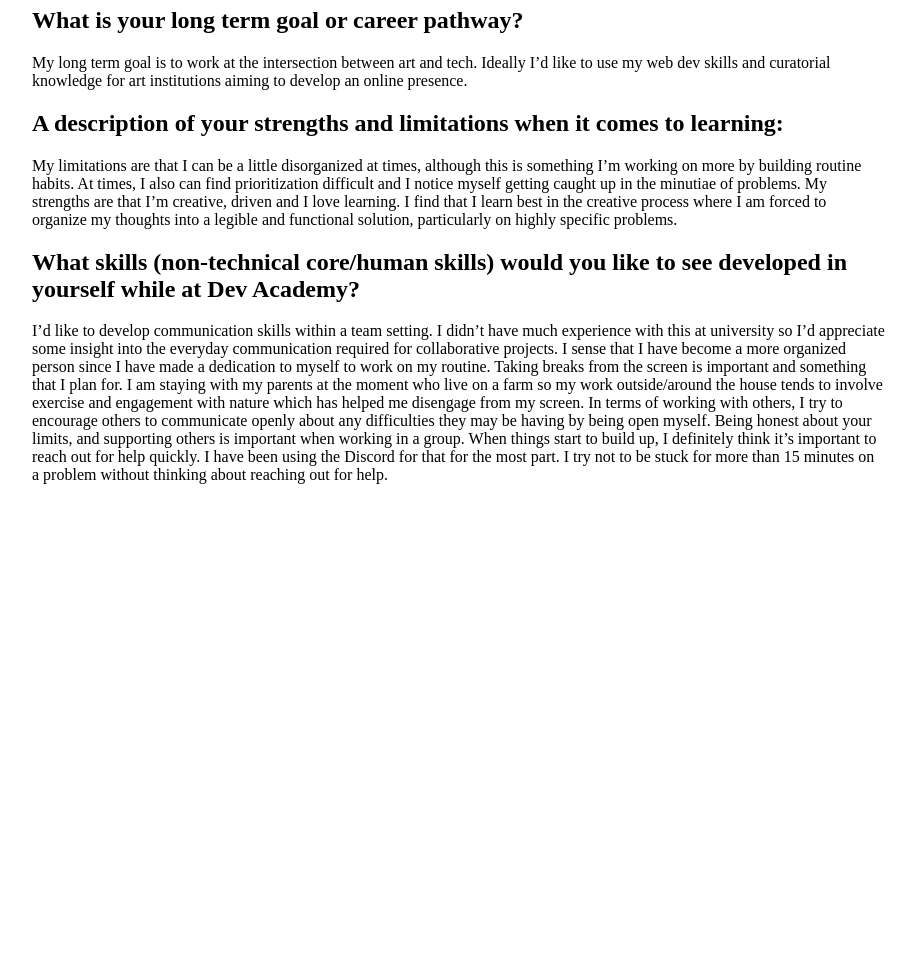
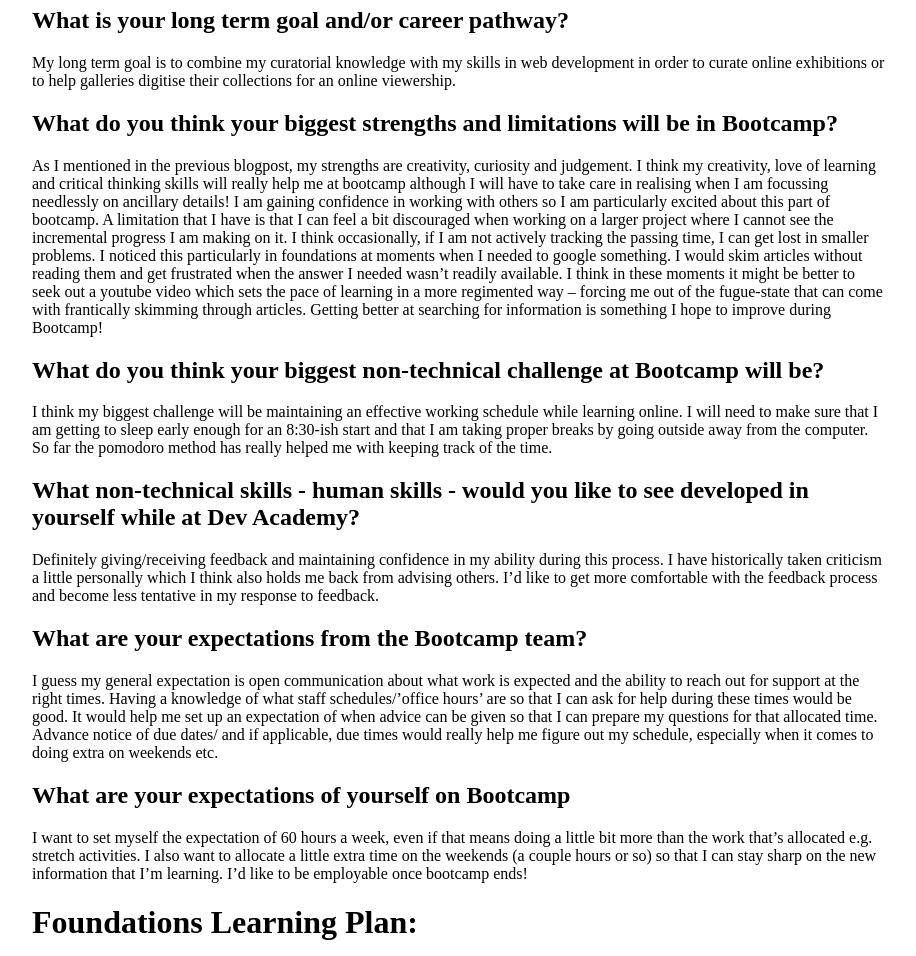
Before and after one commit to bridget-mahy/bridget-mahy.github.io, a plain HTML site: page blog/learning-plan.html in a window 1280 px wide. Shown: the part 81-1037 px from the top of the page, without its empty margins (8-924 px from the left). Before the commit the page ends 800 px from the top, so only its background shows below. Drawn offline with Linux system fonts and the light colour scheme.

Commit message:
adds bootcamp learning plan to 'learningplan.html'

```diff
--- a/blog/learning-plan.html
+++ b/blog/learning-plan.html
@@ -9,7 +9,33 @@
     <body>
       <main>
       <div class="tech-blogposts">
-    <h1>Learning Plan</h1>
+    <h1>Bootcamp Learning Plan</h1>
+    <h2>What is your long term goal and/or career pathway?</h2>
+      <p>
+        My long term goal is to combine my curatorial knowledge with my skills in web development in order to curate online exhibitions or to help galleries digitise their collections for an online viewership.
+      </p>
+    <h2>What do you think your biggest strengths and limitations will be in Bootcamp?</h2>
+    <p>
+      As I mentioned in the previous blogpost, my strengths are creativity, curiosity and judgement. I think my creativity, love of learning and critical thinking skills will really help me at bootcamp although I will have to take care in realising when I am focussing needlessly on ancillary details! I am gaining confidence in working with others so I am particularly excited about this part of bootcamp. A limitation that I have is that I can feel a bit discouraged when working on a larger project where I cannot see the incremental progress I am making on it. I think occasionally, if I am not actively tracking the passing time, I can get lost in smaller problems. I noticed this particularly in foundations at moments when I needed to google something. I would skim articles without reading them and get frustrated when the answer I needed wasn’t readily available. I think in these moments it might be better to seek out a youtube video which sets the pace of learning in a more regimented way – forcing me out of the fugue-state that can come with frantically skimming through articles. Getting better at searching for information is something I hope to improve during Bootcamp!
+    </p>
+    <h2>What do you think your biggest non-technical challenge at Bootcamp will be?</h2>
+     <p>
+       I think my biggest challenge will be maintaining an effective working schedule while learning online. I will need to make sure that I am getting to sleep early enough for an 8:30-ish start and that I am taking proper breaks by going outside away from the computer. So far the pomodoro method has really helped me with keeping track of the time.
+    </p>
+    <h2>What non-technical skills - human skills - would you like to see developed in yourself while at Dev Academy?</h2>
+      <p>
+        Definitely giving/receiving feedback and maintaining confidence in my ability during this process. I have historically taken criticism a little personally which I think also holds me back from advising others. I’d like to get more comfortable with the feedback process and become less tentative in my response to feedback.
+     </p>
+    <h2>What are your expectations from the Bootcamp team?</h2>
+      <p>
+        I guess my general expectation is open communication about what work is expected and the ability to reach out for support at the right times. Having a knowledge of what staff schedules/’office hours’ are so that I can ask for help during these times would be good. It would help me set up an expectation of when advice can be given so that I can prepare my questions for that allocated time. Advance notice of due dates/ and if applicable, due times would really help me figure out my schedule, especially when it comes to doing extra on weekends etc.
+      </p>
+    <h2>What are your expectations of yourself on Bootcamp</h2>
+      <p>
+        I want to set myself the expectation of 60 hours a week, even if that means doing a little bit more than the work that’s allocated e.g. stretch activities. I also want to allocate a little extra time on the weekends (a couple hours or so) so that I can stay sharp on the new information that I’m learning. I’d like to be employable once bootcamp ends!
+      </p>
+
+    <h1>Foundations Learning Plan:</h1>
     <h2>What is your long term goal or career pathway?</h2>
     <p>My long term goal is to work at the intersection between art and tech. Ideally I’d like to use my web dev skills and curatorial knowledge for art institutions aiming to develop an online presence.  </p>
 
```
